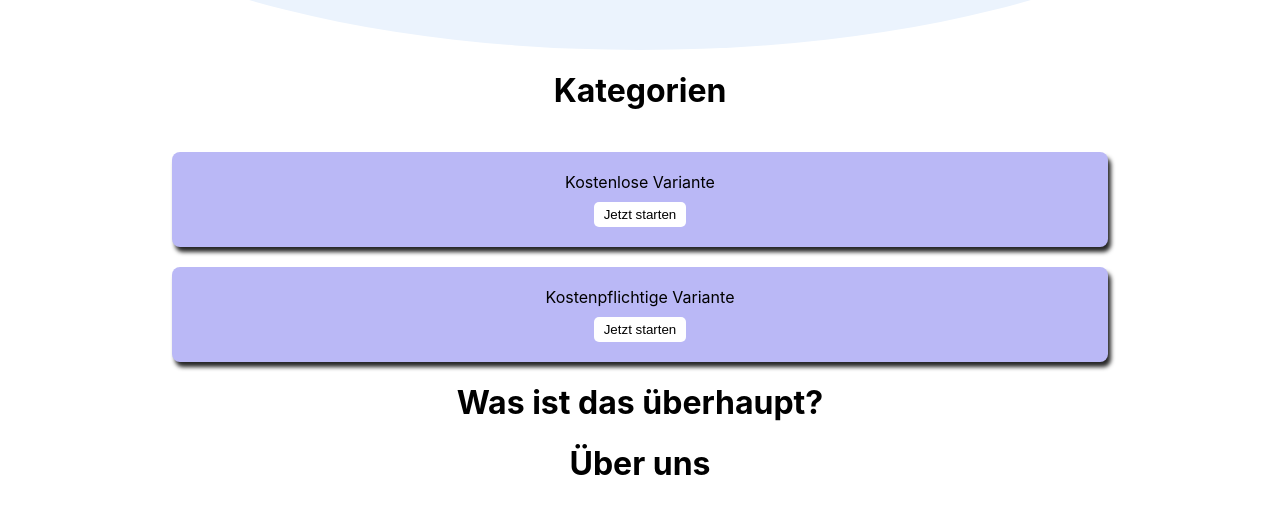
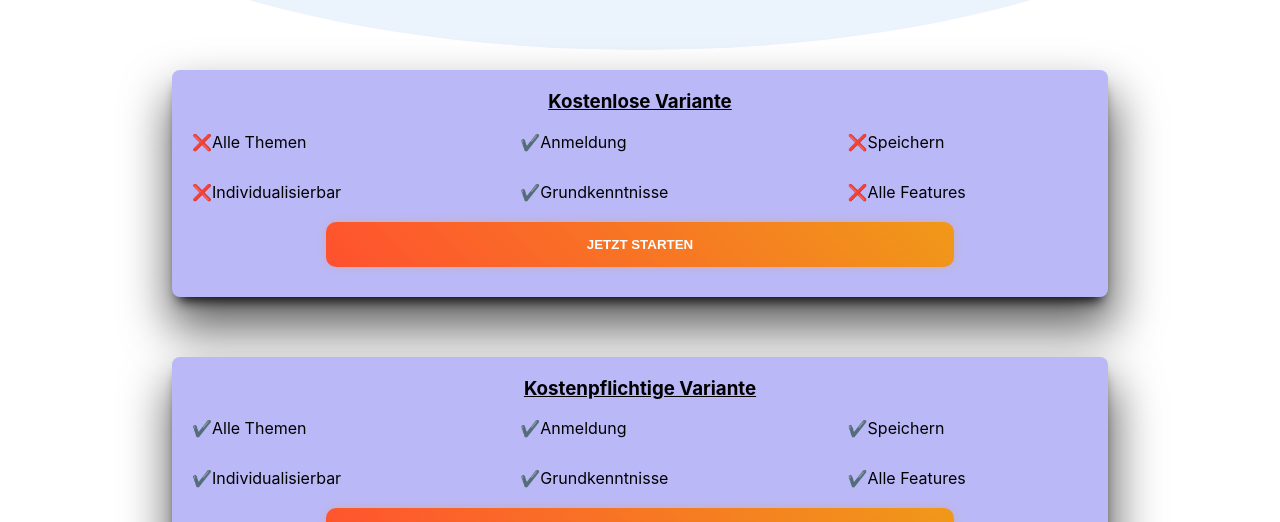
Before and after one commit to Steamboattt/my-app, a React (Create React App) app in the folder my-app/: page / in a window 1280 px wide. Shown: the part 430-952 px from the top of the page. Built offline with nearby package versions, Linux system fonts and the light colour scheme.

Commit message:
style 0.02

```diff
--- a/my-app/src/App.css
+++ b/my-app/src/App.css
@@ -101,29 +101,32 @@
 .Angebot-Div {
   width: 70%;
   margin-top: 20px;
+  margin-bottom: 40px; /* Hier wird der Abstand zum nächsten div vergrößert */
   padding: 20px;
   background-color: rgb(186, 184, 246);
   display: flex;
   flex-direction: column;
-  align-items: center;
   border-radius: 8px;
-  box-shadow: 3px 5px 4px rgba(0, 0, 0, 0.847);
+  -webkit-box-shadow: 0px 10px 13px -7px #000000, 2px 28px 47px 4px rgba(0,0,0,0.62);
+  box-shadow: 0px 10px 13px -7px #000000, 2px 28px 47px 4px rgba(0,0,0,0.62);
   transition: background-color 0.3s ease-in-out, transform 0.3s ease-in-out;
+}
+.Angebot-Div:hover {
+  box-shadow: 0px 10px 13px -7px #000000, 2px 28px 47px 4px rgba(0, 0, 0, 0.942);
 }
 
 .Angebot-Div a {
   margin-bottom: 10px;
 }
+.Angebot-Div h3 {
+ margin-top: 0%;
+ text-align: center;
+ text-decoration:underline;
+}
 
-.Angebot-Div button {
-  background-color: white;
-  border: none;
-  padding: 5px 10px;
-  border-radius: 5px;
-  cursor: pointer;
-}
 .Kategorien{
   text-align: center;
+  color: #111; font-family: 'Helvetica Neue', sans-serif; font-size: 50px; font-weight: bold; letter-spacing: -1px; line-height: 1; text-align: center;
 }
 .Impressum-Div {
   display: grid;
@@ -147,23 +150,78 @@ nav {
   display: flex; /* Um die Links nebeneinander anzuordnen */
   gap: 10%; /* Abstand zwischen den Spalten */
 }
-
+.Angebot-Div nav{
+  display: flex;
+  margin-left: -0%;
+  gap: 20%;
+}
 .column {
   padding-left: 25%;
   display: flex;
   flex-direction: column;
   gap: 30px; /* Abstand zwischen den Links in einer Spalte */
 }
+.column1 {
+
+  display: flex;
+  flex-direction: column;
+  gap: 20px; /* Abstand zwischen den Links in einer Spalte */
+}
+.column1 a{
+  color: black;
+}
 
 nav a {
   text-decoration: none;
   color: white;
+}
+.button-87 {
+  margin: 10px;
+  padding: 15px 30px;
+  text-align: center;
+  text-transform: uppercase;
+  transition: 0.5s;
+  background-size: 200% auto;
+  color: white;
+  border-radius: 10px;
+  width: 70%;
+  align-self: center;
+  display: block;
+  border: 0px;
+  font-weight: 700;
+  box-shadow: 0px 0px 14px -7px #f09819;
+  background-image: linear-gradient(45deg, #FF512F 0%, #F09819  51%, #FF512F  100%);
+  cursor: pointer;
+  user-select: none;
+  -webkit-user-select: none;
+  touch-action: manipulation;
+}
+
+.button-87:hover {
+  background-position: right center;
+  /* change the direction of the change here */
+  color: #fff;
+  text-decoration: none;
+}
+
+.button-87:active {
+  transform: scale(0.95);
+}
+.punkt {
+  display: flex;
+  gap: 5px;
 }
 
 @media (max-width: 850px) {
   .circle-container {
 visibility: hidden;
   }
+  .Angebot-Div nav{
+    display: flex;
+    margin-left: -0%;
+    gap: 5%;
+  }
+
   .Überschrift_Animiert{
     font-size: 30px;
 
@@ -183,7 +241,7 @@ visibility: hidden;
     border-radius: 10px 10px 0 0;
     height: 100px;
     min-height: 240px;
-    border-bottom-left-radius: 60%;
+    border-bottom-left-radius: 20%;
     border-bottom-right-radius: 60%;
   }
   .logo{
--- a/my-app/src/App.js
+++ b/my-app/src/App.js
@@ -29,15 +29,45 @@ function App() {
     </div>
 
     <div className='Angebote-Div'>
-      <h1 className='Kategorien'>Kategorien</h1>
+
+
       <div className='Angebot-Div'>
-        <a>Kostenlose Variante</a>
-        <button>Jetzt starten</button>
+        <h3>Kostenlose Variante</h3>
+        <nav>
+        <div className='column1'>
+          <a>❌Alle Themen</a>
+          <a>❌Individualisierbar</a>
+        </div>
+        <div className='column1'>
+          <a>✔️Anmeldung</a>
+          <a>✔️Grundkenntnisse</a>
+        </div>
+        <div className='column1'>
+          <a>❌Speichern</a>
+          <a>❌Alle Features</a>
+        </div>
+        </nav>
+        <button className='button-87'>Jetzt starten</button>
       </div>
 
       <div className='Angebot-Div'>
-        <a>Kostenpflichtige Variante</a>
-        <button>Jetzt starten</button>
+        <h3>Kostenpflichtige Variante</h3>
+        <nav>
+        <div className='column1'>
+          <a>✔️Alle Themen</a>
+          <a>✔️Individualisierbar</a>
+        </div>
+        <div className='column1'>
+          <a>✔️Anmeldung</a>
+          <a>✔️Grundkenntnisse</a>
+        </div>
+        <div className='column1'>
+          <a>✔️Speichern</a>
+          <a>✔️Alle Features</a>
+        </div>
+        </nav>
+
+        <button className='button-87'>Jetzt starten</button>
       </div>
       <div className='Erklärungs-Div'>
         <h1 className='Kategorien'>Was ist das überhaupt?</h1>
@@ -59,7 +89,7 @@ function App() {
     <div className="column">
       <a href="#">Team</a>
       <a href="#">AGB</a>
-      <a href="#">häufig gestellte Fragen</a>
+      <a href="#">häufig gestellte Fragen </a>
     </div>
   </nav>
 </div>
```
